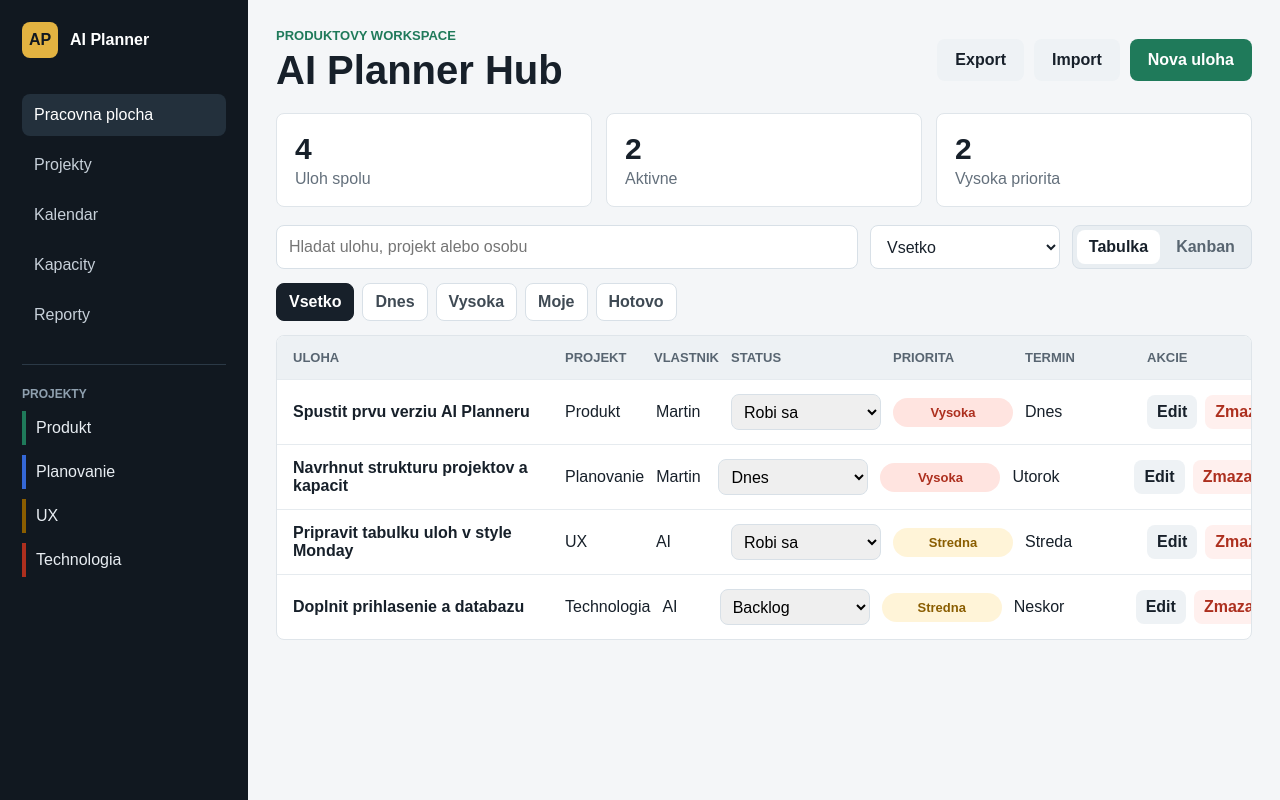
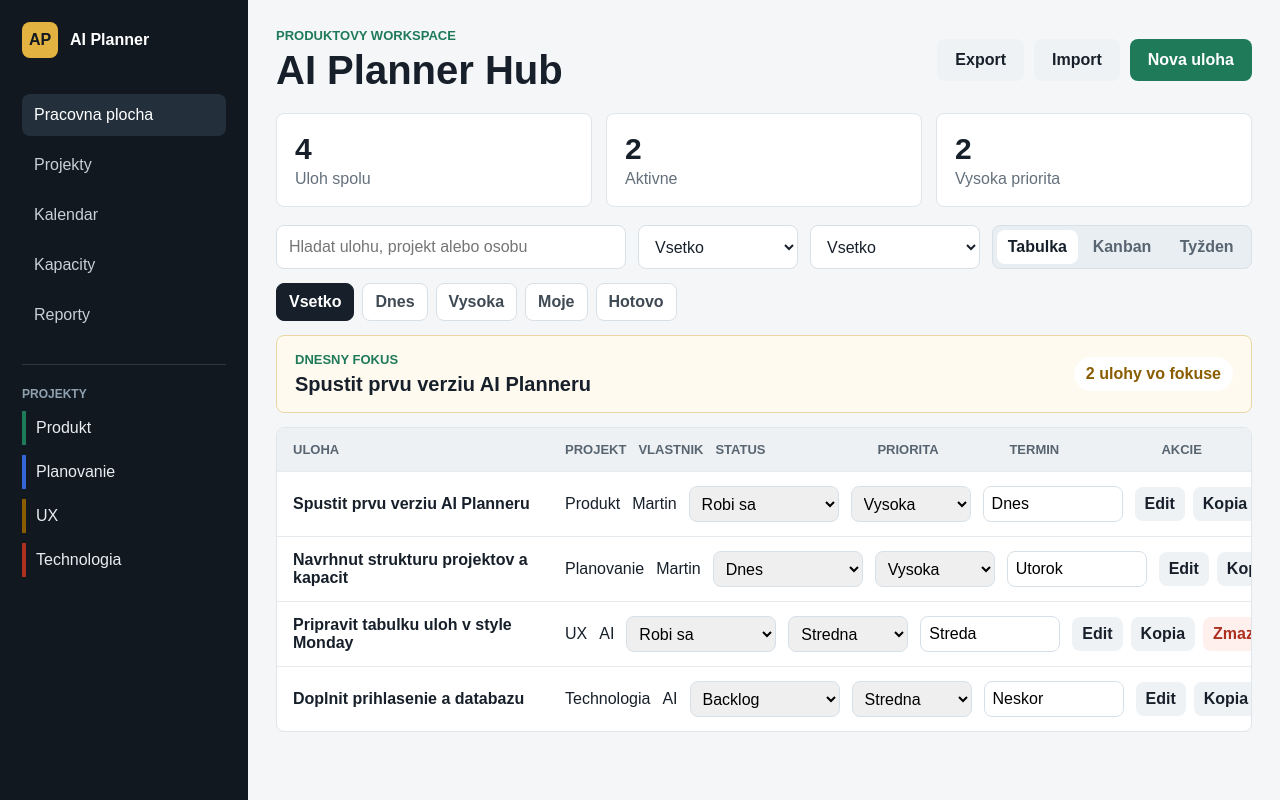
Before and after one commit to martinhavlik-sys/ai-planner, a Next.js app: page / in a window 1280 px wide. Built offline with nearby package versions, Linux system fonts and the light colour scheme.

Commit message:
Add files via upload

```diff
--- a/app/globals.css
+++ b/app/globals.css
@@ -153,7 +153,7 @@ h2, p { margin-top: 0; }
 .toolbar {
   display: grid;
   gap: 12px;
-  grid-template-columns: 1fr 190px 180px;
+  grid-template-columns: minmax(220px, 1fr) 160px 170px 260px;
   margin-bottom: 14px;
 }
 
@@ -193,6 +193,32 @@ h2, p { margin-top: 0; }
   color: white;
 }
 
+.focusStrip {
+  align-items: center;
+  background: #fffaf0;
+  border: 1px solid #ead7a5;
+  border-radius: 8px;
+  display: flex;
+  gap: 18px;
+  justify-content: space-between;
+  margin-bottom: 14px;
+  padding: 16px 18px;
+}
+
+.focusStrip h2 {
+  font-size: 20px;
+  margin: 0;
+}
+
+.focusStrip span {
+  background: white;
+  border-radius: 999px;
+  color: #8a5d00;
+  font-weight: 800;
+  padding: 8px 12px;
+  white-space: nowrap;
+}
+
 .board { overflow: hidden; }
 
 .viewSwitch {
@@ -201,7 +227,7 @@ h2, p { margin-top: 0; }
   border-radius: 8px;
   display: grid;
   gap: 4px;
-  grid-template-columns: 1fr 1fr;
+  grid-template-columns: 1fr 1fr 1fr;
   padding: 4px;
 }
 
@@ -219,7 +245,7 @@ h2, p { margin-top: 0; }
 .tableHeader, .taskRow {
   display: grid;
   gap: 12px;
-  grid-template-columns: minmax(260px, 2fr) 1fr 0.8fr 150px 120px 110px 88px;
+  grid-template-columns: minmax(260px, 2fr) 1fr 0.8fr 150px 120px 140px 190px;
   padding: 14px 16px;
 }
 
@@ -241,6 +267,14 @@ h2, p { margin-top: 0; }
   border-radius: 8px;
   min-height: 36px;
   padding: 0 8px;
+}
+
+.taskRow input {
+  border: 1px solid #d8e0e7;
+  border-radius: 8px;
+  min-height: 36px;
+  padding: 0 8px;
+  width: 100%;
 }
 
 .taskName {
@@ -291,6 +325,36 @@ h2, p { margin-top: 0; }
   gap: 14px;
   grid-template-columns: repeat(5, minmax(180px, 1fr));
   overflow-x: auto;
+}
+
+.weekPlan {
+  display: grid;
+  gap: 14px;
+  grid-template-columns: repeat(3, minmax(0, 1fr));
+}
+
+.dayPlan {
+  background: #edf1f4;
+  border: 1px solid #dfe5ea;
+  border-radius: 8px;
+  min-height: 260px;
+  padding: 12px;
+}
+
+.dayPlan h2 {
+  align-items: center;
+  display: flex;
+  font-size: 16px;
+  justify-content: space-between;
+  margin-bottom: 12px;
+}
+
+.dayPlan h2 span {
+  background: white;
+  border-radius: 999px;
+  color: #64707c;
+  font-size: 12px;
+  padding: 4px 8px;
 }
 
 .column {
@@ -431,8 +495,10 @@ h2, p { margin-top: 0; }
   .sidebar { display: none; }
   .content { padding: 18px; }
   .stats, .toolbar, .formGrid { grid-template-columns: 1fr; }
+  .focusStrip { align-items: stretch; display: grid; }
   .header { align-items: stretch; display: grid; }
   .board { overflow-x: auto; }
-  .tableHeader, .taskRow { min-width: 1020px; }
+  .tableHeader, .taskRow { min-width: 1200px; }
   .kanban { grid-template-columns: repeat(5, 240px); }
+  .weekPlan { grid-template-columns: 1fr; }
 }
--- a/app/page.tsx
+++ b/app/page.tsx
@@ -4,7 +4,7 @@ import { ChangeEvent, FormEvent, useEffect, useMemo, useRef, useState } from "re
 
 type Status = "Backlog" | "Dnes" | "Robi sa" | "Caka" | "Hotovo";
 type Priority = "Nizka" | "Stredna" | "Vysoka";
-type View = "Tabulka" | "Kanban";
+type View = "Tabulka" | "Kanban" | "Tyžden";
 type QuickFilter = "Vsetko" | "Dnes" | "Vysoka" | "Moje" | "Hotovo";
 
 type Task = {
@@ -42,6 +42,7 @@ export default function Home() {
   const [editingTask, setEditingTask] = useState<Task | null>(null);
   const [query, setQuery] = useState("");
   const [statusFilter, setStatusFilter] = useState<Status | "Vsetko">("Vsetko");
+  const [projectFilter, setProjectFilter] = useState("Vsetko");
   const [quickFilter, setQuickFilter] = useState<QuickFilter>("Vsetko");
   const [view, setView] = useState<View>("Tabulka");
   const importRef = useRef<HTMLInputElement>(null);
@@ -62,15 +63,20 @@ export default function Home() {
       const haystack = `${task.name} ${task.project} ${task.owner} ${task.note}`.toLowerCase();
       const matchesQuery = haystack.includes(query.toLowerCase());
       const matchesStatus = statusFilter === "Vsetko" || task.status === statusFilter;
+      const matchesProject = projectFilter === "Vsetko" || task.project === projectFilter;
       const matchesQuick =
         quickFilter === "Vsetko" ||
         (quickFilter === "Dnes" && (task.status === "Dnes" || task.due.toLowerCase().includes("dnes"))) ||
         (quickFilter === "Vysoka" && task.priority === "Vysoka") ||
         (quickFilter === "Moje" && task.owner.toLowerCase().includes("martin")) ||
         (quickFilter === "Hotovo" && task.status === "Hotovo");
-      return matchesQuery && matchesStatus && matchesQuick;
+      return matchesQuery && matchesStatus && matchesProject && matchesQuick;
     });
-  }, [query, quickFilter, statusFilter, tasks]);
+  }, [projectFilter, query, quickFilter, statusFilter, tasks]);
+
+  const focusTasks = useMemo(() => {
+    return tasks.filter((task) => task.status === "Dnes" || task.due.toLowerCase().includes("dnes")).slice(0, 4);
+  }, [tasks]);
 
   function openNewTask() {
     setDraft(blankTask());
@@ -107,6 +113,10 @@ export default function Home() {
   function deleteTask(id: number) {
     setTasks((current) => current.filter((task) => task.id !== id));
     setSelectedTask(null);
+  }
+
+  function duplicateTask(task: Task) {
+    setTasks((current) => [{ ...task, id: Date.now(), name: `${task.name} kopia`, status: "Backlog" }, ...current]);
   }
 
   function exportData() {
@@ -166,9 +176,14 @@ export default function Home() {
             <option>Vsetko</option>
             {statuses.map((status) => <option key={status}>{status}</option>)}
           </select>
+          <select aria-label="Filtrovat projekt" onChange={(event) => setProjectFilter(event.target.value)} value={projectFilter}>
+            <option>Vsetko</option>
+            {projects.map((project) => <option key={project}>{project}</option>)}
+          </select>
           <div className="viewSwitch" aria-label="Prepinanie zobrazenia">
             <button className={view === "Tabulka" ? "selected" : ""} onClick={() => setView("Tabulka")}>Tabulka</button>
             <button className={view === "Kanban" ? "selected" : ""} onClick={() => setView("Kanban")}>Kanban</button>
+            <button className={view === "Tyžden" ? "selected" : ""} onClick={() => setView("Tyžden")}>Tyžden</button>
           </div>
         </section>
 
@@ -176,6 +191,11 @@ export default function Home() {
           {(["Vsetko", "Dnes", "Vysoka", "Moje", "Hotovo"] as QuickFilter[]).map((filter) => (
             <button key={filter} className={quickFilter === filter ? "selected" : ""} onClick={() => setQuickFilter(filter)}>{filter}</button>
           ))}
+        </section>
+
+        <section className="focusStrip">
+          <div><p className="eyebrow">Dnesny fokus</p><h2>{focusTasks.length ? focusTasks[0].name : "Ziadna uloha na dnes"}</h2></div>
+          <span>{focusTasks.length} ulohy vo fokuse</span>
         </section>
 
         {view === "Tabulka" ? (
@@ -188,13 +208,16 @@ export default function Home() {
                 <select value={task.status} onChange={(event) => updateTask(task.id, { status: event.target.value as Status })}>
                   {statuses.map((status) => <option key={status}>{status}</option>)}
                 </select>
-                <span className={`priority ${task.priority.toLowerCase()}`}>{task.priority}</span><span>{task.due}</span>
-                <div className="rowActions"><button className="ghost" onClick={() => openEditTask(task)}>Edit</button><button className="danger" onClick={() => deleteTask(task.id)}>Zmazat</button></div>
+                <select value={task.priority} onChange={(event) => updateTask(task.id, { priority: event.target.value as Priority })}>
+                  {priorities.map((priority) => <option key={priority}>{priority}</option>)}
+                </select>
+                <input value={task.due} onChange={(event) => updateTask(task.id, { due: event.target.value })} />
+                <div className="rowActions"><button className="ghost" onClick={() => openEditTask(task)}>Edit</button><button className="ghost" onClick={() => duplicateTask(task)}>Kopia</button><button className="danger" onClick={() => deleteTask(task.id)}>Zmazat</button></div>
               </article>
             ))}
             {visibleTasks.length === 0 ? <p className="emptyState">Ziadne ulohy nevyhovuju filtru.</p> : null}
           </section>
-        ) : (
+        ) : view === "Kanban" ? (
           <section className="kanban">
             {statuses.map((status) => {
               const columnTasks = visibleTasks.filter((task) => task.status === status);
@@ -209,6 +232,25 @@ export default function Home() {
                     </button>
                   ))}
                   {columnTasks.length === 0 ? <p className="columnEmpty">Zatial prazdne</p> : null}
+                </article>
+              );
+            })}
+          </section>
+        ) : (
+          <section className="weekPlan">
+            {["Dnes", "Utorok", "Streda", "Stvrtok", "Piatok", "Neskor"].map((day) => {
+              const dayTasks = visibleTasks.filter((task) => task.due.toLowerCase().includes(day.toLowerCase()) || task.status === day);
+              return (
+                <article className="dayPlan" key={day}>
+                  <h2>{day}<span>{dayTasks.length}</span></h2>
+                  {dayTasks.map((task) => (
+                    <button className="card" key={task.id} onClick={() => setSelectedTask(task)}>
+                      <strong>{task.name}</strong>
+                      <span>{task.project} · {task.owner}</span>
+                      <em>{task.status} · {task.priority}</em>
+                    </button>
+                  ))}
+                  {dayTasks.length === 0 ? <p className="columnEmpty">Bez uloh</p> : null}
                 </article>
               );
             })}
```
